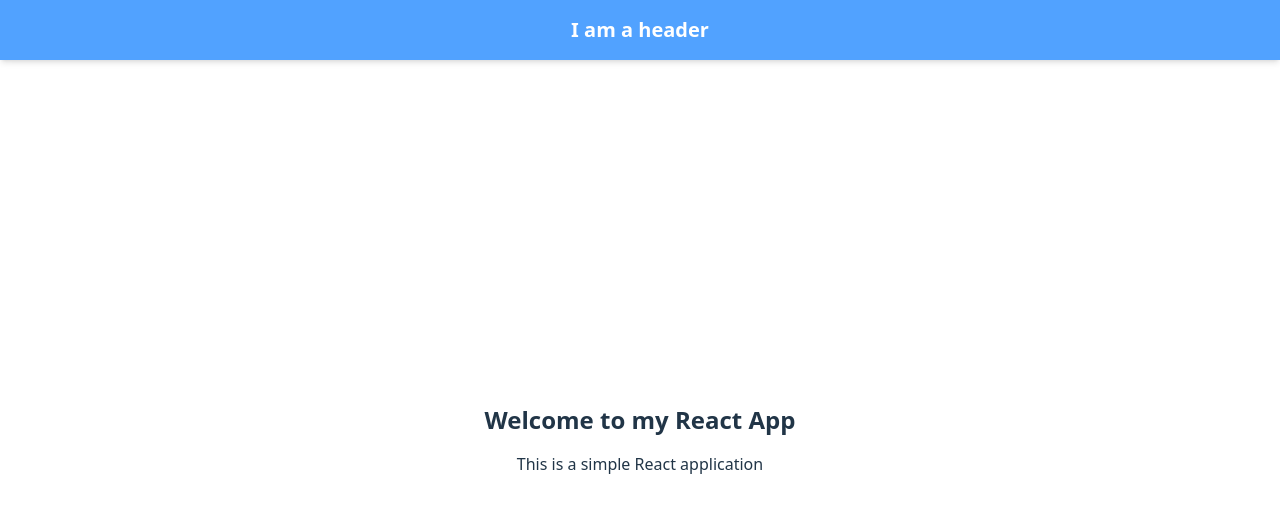
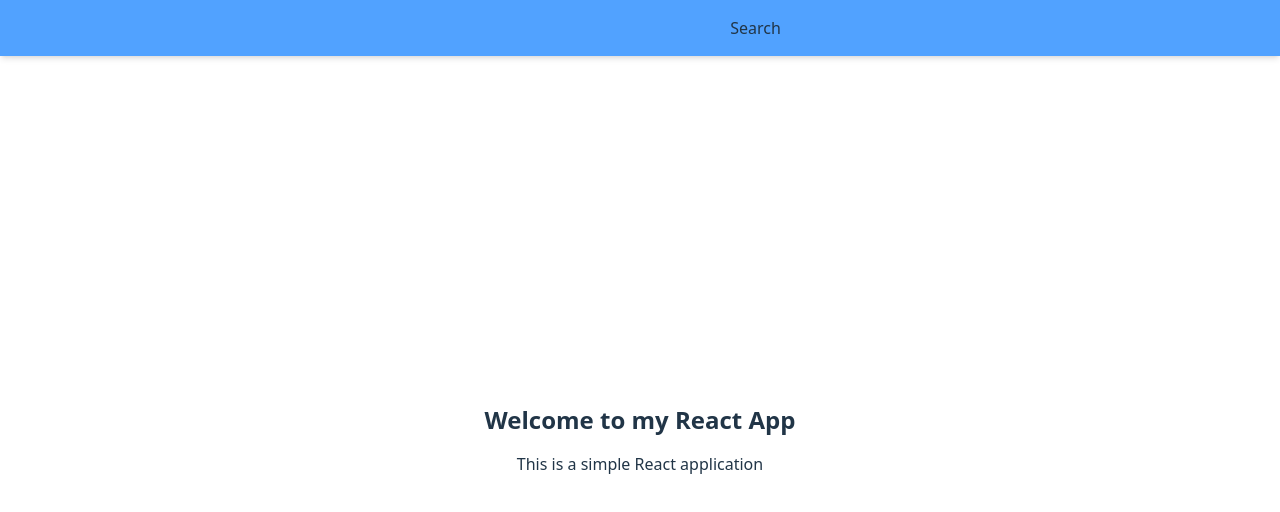
Before and after one commit to stardustmeg/rs-react-2025q3, a React (Vite) app: page / in a window 1280 px wide. Shown: the top 512 px of the page. Built offline with nearby package versions, Linux system fonts and the light colour scheme.

Commit message:
feat: add search input

```diff
--- a/src/components/Header.tsx
+++ b/src/components/Header.tsx
@@ -1,10 +1,12 @@
 import React, { Component } from 'react';
+
+import Search from '@/components/Search';
 
 class Header extends Component {
   public override render(): React.ReactNode {
     return (
-      <div className="fixed left-0 top-0 z-50 w-full bg-blue-400 px-6 py-4 text-white shadow-md">
-        <p className="text-xl font-semibold">I am a header</p>
+      <div className="fixed left-0 top-0 z-50 w-full bg-blue-400 px-6 py-4 shadow-md">
+        <Search />
       </div>
     );
   }
--- /dev/null
+++ b/src/components/Search.tsx
@@ -0,0 +1,31 @@
+import React, { Component } from 'react';
+
+interface State {
+  query: string;
+}
+
+class Search extends Component<object, State> {
+  public override state: State = {
+    query: localStorage.getItem('search')?.trim() ?? '',
+  };
+
+  public handleChange = (event: React.ChangeEvent<HTMLInputElement>): void => {
+    this.setState({ query: event.target.value });
+  };
+
+  public handleSubmit = (event: React.FormEvent): void => {
+    event.preventDefault();
+    localStorage.setItem('search', this.state.query);
+  };
+
+  public override render(): React.ReactNode {
+    return (
+      <form onSubmit={this.handleSubmit}>
+        <input onChange={this.handleChange} value={this.state.query} />
+        <button type="submit">Search</button>
+      </form>
+    );
+  }
+}
+
+export default Search;
```
